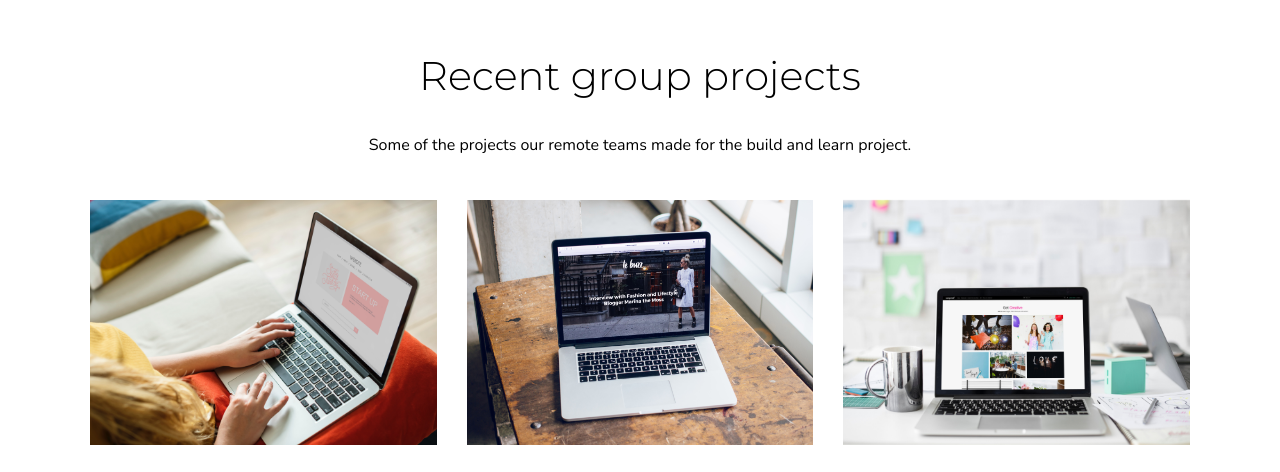
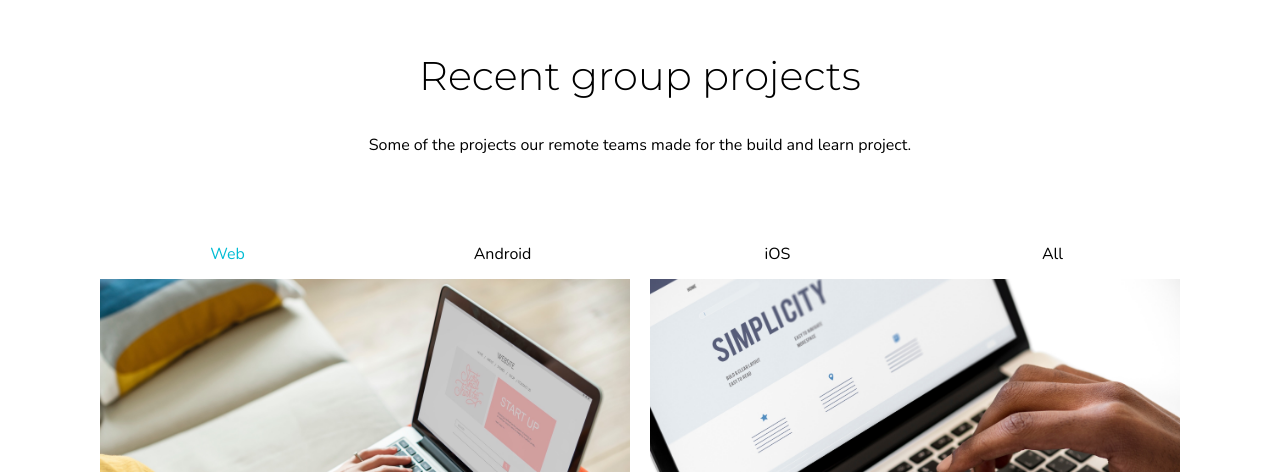
Before and after one commit to TiffanyvdHoven/Build-and-Learn, a PHP site: page / in a window 1280 px wide. Shown: the part 1226-1698 px from the top of the page. Run offline with PHP 8.4, Linux system fonts and the light colour scheme; some libraries are stand-ins or nearby versions.

Commit message:
Selection page on homepage
fixed moving background on mobile and add select project function to homepage

```diff
--- a/index.html
+++ b/index.html
@@ -71,7 +71,76 @@
       <section class="section" id="projects">
         <h2> Recent group projects </h2>
         <p id="headertext"> Some of the projects our remote teams made for the build and learn project. </p>
-        <div class="flipcard-wrapper">
+
+        <section class="flexbox" class="flipcard-wrapper">
+
+        <input type="radio" id="V1" name="color" checked/>
+        <label for="V1"> Web</label>
+        <input type="radio" id="V2" name="color"/>
+        <label for="V2"> Android </label>
+        <input type="radio" id="V3" name="color"/>
+        <label for="V3"> iOS </label>
+        <input type="radio" id="reset" name="color"/>
+        <label for="reset"> All </label>
+
+        <div class="tile V1">
+          <div class="container">
+            <img class="image" src= "img/project-web-1.jpg" alt="build and learn project example">
+            <div class="middle">
+              <div class="text"> <a class="projectlink" href="https://github.com/TiffanyvdHoven/recepten" target="_blank"> View Project</a></div>
+            </div>
+          </div>
+        </div>
+
+         <div class="tile V3">
+           <div class="container">
+             <img class="image" src="img/project-ios-1.jpg" alt="build and learn project example">
+             <div class="middle">
+               <div class="text"> <a class="projectlink" href="https://github.com/littlepawcoding/test" target="_blank">View Project</a></div>
+             </div>
+           </div>
+         </div>
+
+         <div class="tile V3">
+           <div class="container">
+             <img class="image" src="img/project-ios-2.jpg" alt="build and learn project example">
+             <div class="middle">
+               <div class="text"> <a class="projectlink" class="projectlink" href="https://github.com/sianibus/javascript-logging-lab-js-intro-000" target="_blank">View Project</a></div>
+             </div>
+           </div>
+         </div>
+
+         <div class="tile V2">
+           <div class="container">
+             <img class="image" src= "img/project-android-1.jpg" alt="build and learn project example">
+             <div class="middle">
+               <div class="text"> <a class="projectlink" href="#"> View Project</a></div>
+             </div>
+           </div>
+       </div>
+
+          <div class="tile V1">
+           <div class="container">
+             <img class="image" src= "img/project-web-2.jpg" alt="build and learn project example">
+             <div class="middle">
+               <div class="text"> <a class="projectlink" href="#">View Project</a></div>
+             </div>
+           </div>
+         </div>
+
+         <div class="tile V3">
+           <div class="container">
+             <img class="image" src="img/project-ios-3.jpg" alt="build and learn project example">
+             <div class="middle">
+               <div class="text"> <a class="projectlink" href="#">View Project</a></div>
+             </div>
+           </div>
+         </div>
+
+       </section>
+
+
+        <!-- <div class="flipcard-wrapper">
 
 
               <div class="container">
@@ -122,7 +191,7 @@
 
         <a href="projects.html"> <button class="button"> All Projects </button> </a>
 
-      </section>
+      </section> -->
 
 
       <section class="section" id="sign-up">
--- a/style.css
+++ b/style.css
@@ -234,7 +234,7 @@ main {
 	background-color: white;
 	position: absolute;
 	top: 70%;
-	left: 0%;
+	left: 0;
 	width: 100%;
 }
 
@@ -328,6 +328,10 @@ main {
 
 /* contact form */
 
+#sign-up * {
+	width: 80%;
+}
+
 input {
 	border: none;
   background-color: WhiteSmoke;
@@ -346,10 +350,8 @@ width: 445px;
 
 .sign-up {
 	width: 33%;
-	margin-left: 33%;
+	margin: auto;
 }
-
-
 
 /* ------ PROJECT PAGE STYLING ------  */
 
```
Also changed, not shown: img/project-android-1.jpg (added), img/project-ios-1.jpg (added), img/project-ios-2.jpg (added), img/project-ios-3.jpg (added), img/project-web-1.jpg (added), img/project-web-2.jpg (added).
